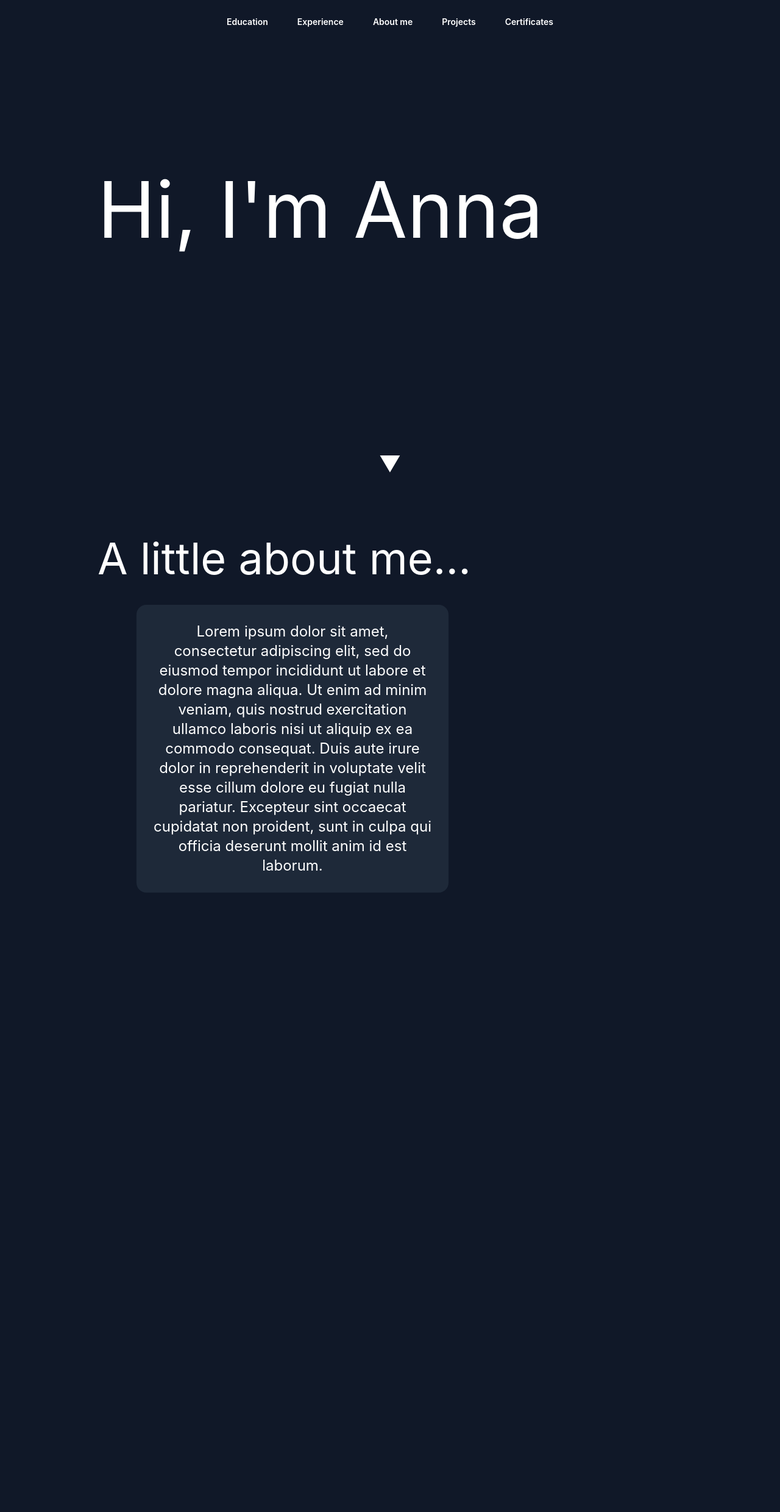
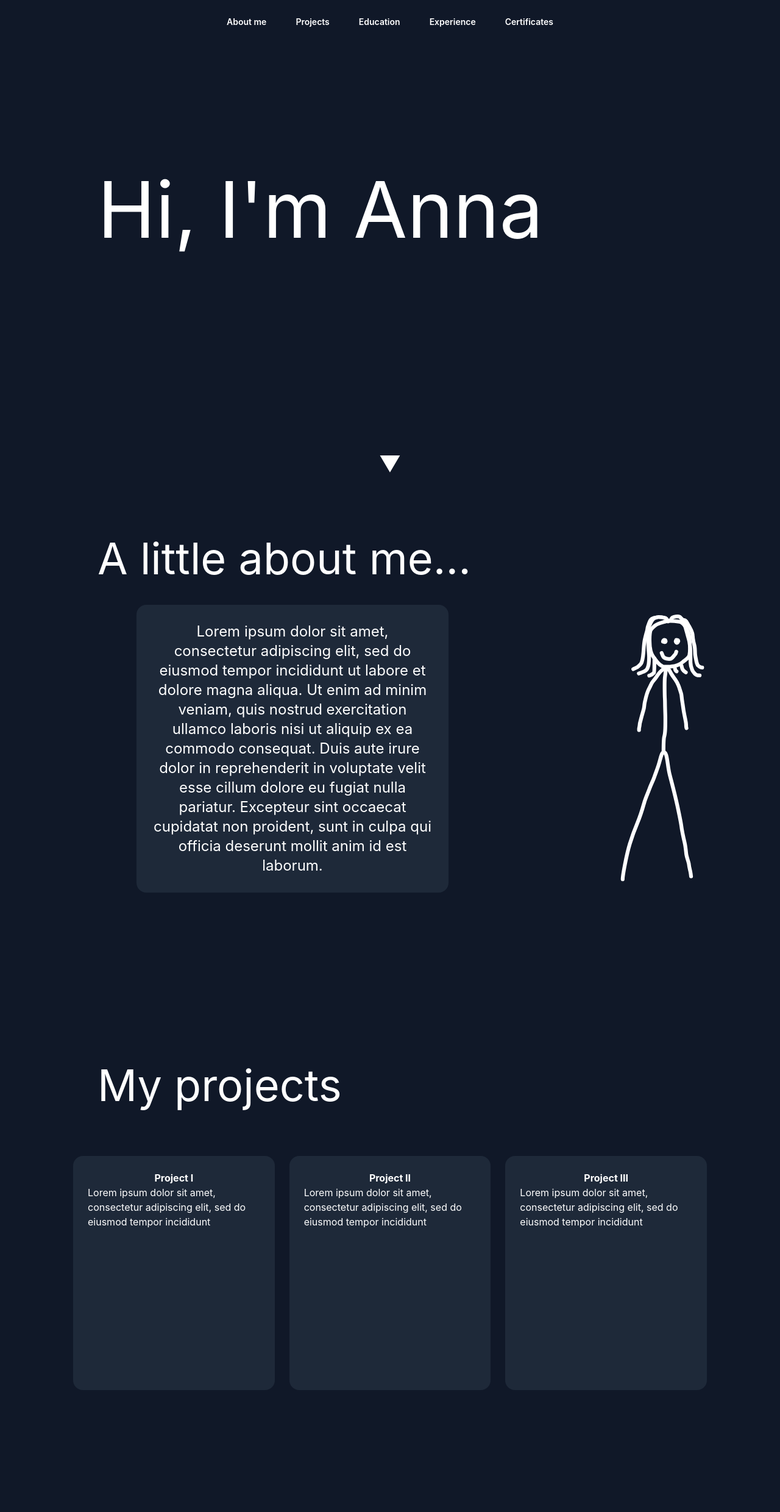
Before and after one commit to AAAc11/resume, a Django app: template cv/templates/cv/home_page.html in a window 1280 px wide. Shown: the whole page at 61% size. Before the commit the page ends 1464 px from the top, so only its background shows below. Run offline with Django 5.2, Linux system fonts and the light colour scheme; the template is opened without the code that fills it, so the values that code supplies are empty.

Commit message:
Add Projects section

```diff
--- a/cv/static/cv/home_page.css
+++ b/cv/static/cv/home_page.css
@@ -9,18 +9,13 @@
     --font-serif: ui-serif, Georgia, Cambria, "Times New Roman", Times, serif;
     --font-mono: ui-monospace, SFMono-Regular, Menlo, Monaco, Consolas, "Liberation Mono",
       "Courier New", monospace;
-    --color-yellow-900: oklch(42.1% 0.095 57.708);
-    --color-green-900: oklch(39.3% 0.095 152.535);
-    --color-blue-50: oklch(97% 0.014 254.604);
-    --color-blue-900: oklch(37.9% 0.146 265.522);
-    --color-violet-900: oklch(38% 0.189 293.745);
     --color-fuchsia-300: oklch(83.3% 0.145 321.434);
     --color-fuchsia-900: oklch(40.1% 0.17 325.612);
-    --color-pink-900: oklch(40.8% 0.153 2.432);
     --color-gray-200: oklch(92.8% 0.006 264.531);
     --color-gray-400: oklch(70.7% 0.022 261.325);
     --color-gray-500: oklch(55.1% 0.027 264.364);
     --color-gray-600: oklch(44.6% 0.03 256.802);
+    --color-gray-700: oklch(37.3% 0.034 259.733);
     --color-gray-800: oklch(27.8% 0.033 256.848);
     --color-gray-900: oklch(21% 0.034 264.665);
     --color-white: #fff;
@@ -47,9 +42,11 @@
     --text-9xl: 8rem;
     --text-9xl--line-height: 1;
     --font-weight-semibold: 600;
+    --font-weight-bold: 700;
     --radius-md: 0.375rem;
     --radius-lg: 0.5rem;
     --radius-2xl: 1rem;
+    --radius-4xl: 2rem;
     --default-font-family: var(--font-sans);
     --default-mono-font-family: var(--font-mono);
   }
@@ -232,38 +226,17 @@
   .z-50 {
     z-index: 50;
   }
-  .row-2 {
-    grid-row: 2;
-  }
-  .row-span-2 {
-    grid-row: span 2 / span 2;
-  }
-  .row-end-1 {
-    grid-row-end: 1;
-  }
-  .row-end-2 {
-    grid-row-end: 2;
-  }
-  .m-4 {
-    margin: calc(var(--spacing) * 4);
-  }
   .m-10 {
     margin: calc(var(--spacing) * 10);
-  }
-  .ml-12 {
-    margin-left: calc(var(--spacing) * 12);
-  }
-  .ml-16 {
-    margin-left: calc(var(--spacing) * 16);
-  }
-  .ml-23 {
-    margin-left: calc(var(--spacing) * 23);
   }
   .ml-26 {
     margin-left: calc(var(--spacing) * 26);
   }
   .flex {
     display: flex;
+  }
+  .grid {
+    display: grid;
   }
   .hidden {
     display: none;
@@ -278,38 +251,62 @@
     width: calc(var(--spacing) * 6);
     height: calc(var(--spacing) * 6);
   }
-  .h-32 {
-    height: calc(var(--spacing) * 32);
+  .h-11 {
+    height: calc(var(--spacing) * 11);
+  }
+  .h-24 {
+    height: calc(var(--spacing) * 24);
+  }
+  .h-50 {
+    height: calc(var(--spacing) * 50);
+  }
+  .h-96 {
+    height: calc(var(--spacing) * 96);
+  }
+  .h-100 {
+    height: calc(var(--spacing) * 100);
+  }
+  .h-110 {
+    height: calc(var(--spacing) * 110);
+  }
+  .h-120 {
+    height: calc(var(--spacing) * 120);
+  }
+  .h-full {
+    height: 100%;
+  }
+  .h-screen {
+    height: 100vh;
   }
   .min-h-screen {
     min-height: 100vh;
   }
-  .w-2 {
-    width: calc(var(--spacing) * 2);
+  .w-24 {
+    width: calc(var(--spacing) * 24);
   }
-  .w-2xs {
-    width: var(--container-2xs);
+  .w-50 {
+    width: calc(var(--spacing) * 50);
   }
-  .w-3 {
-    width: calc(var(--spacing) * 3);
+  .w-90 {
+    width: calc(var(--spacing) * 90);
   }
-  .w-3xl {
-    width: var(--container-3xl);
+  .w-100 {
+    width: calc(var(--spacing) * 100);
   }
-  .w-15 {
-    width: calc(var(--spacing) * 15);
+  .w-110 {
+    width: calc(var(--spacing) * 110);
   }
-  .w-32 {
-    width: calc(var(--spacing) * 32);
+  .w-120 {
+    width: calc(var(--spacing) * 120);
   }
-  .max-w-2xl {
-    max-width: var(--container-2xl);
+  .w-200 {
+    width: calc(var(--spacing) * 200);
+  }
+  .w-auto {
+    width: auto;
   }
   .max-w-lg {
     max-width: var(--container-lg);
-  }
-  .max-w-md {
-    max-width: var(--container-md);
   }
   .border-collapse {
     border-collapse: collapse;
@@ -317,11 +314,35 @@
   .resize {
     resize: both;
   }
+  .snap-y {
+    scroll-snap-type: y var(--tw-scroll-snap-strictness);
+  }
+  .snap-mandatory {
+    --tw-scroll-snap-strictness: mandatory;
+  }
+  .snap-proximity {
+    --tw-scroll-snap-strictness: proximity;
+  }
+  .snap-start {
+    scroll-snap-align: start;
+  }
+  .grid-cols-1 {
+    grid-template-columns: repeat(1, minmax(0, 1fr));
+  }
+  .grid-cols-3 {
+    grid-template-columns: repeat(3, minmax(0, 1fr));
+  }
   .flex-col {
     flex-direction: column;
   }
+  .flex-row {
+    flex-direction: row;
+  }
   .items-center {
     align-items: center;
+  }
+  .justify-around {
+    justify-content: space-around;
   }
   .justify-between {
     justify-content: space-between;
@@ -329,8 +350,38 @@
   .justify-center {
     justify-content: center;
   }
+  .justify-evenly {
+    justify-content: space-evenly;
+  }
   .justify-start {
     justify-content: flex-start;
+  }
+  .justify-stretch {
+    justify-content: stretch;
+  }
+  .gap-6 {
+    gap: calc(var(--spacing) * 6);
+  }
+  .gap-7 {
+    gap: calc(var(--spacing) * 7);
+  }
+  .gap-10 {
+    gap: calc(var(--spacing) * 10);
+  }
+  .gap-15 {
+    gap: calc(var(--spacing) * 15);
+  }
+  .gap-20 {
+    gap: calc(var(--spacing) * 20);
+  }
+  .gap-40 {
+    gap: calc(var(--spacing) * 40);
+  }
+  .overflow-hidden {
+    overflow: hidden;
+  }
+  .overflow-y-scroll {
+    overflow-y: scroll;
   }
   .scroll-smooth {
     scroll-behavior: smooth;
@@ -372,50 +420,29 @@
   .p-7 {
     padding: calc(var(--spacing) * 7);
   }
-  .p-10 {
-    padding: calc(var(--spacing) * 10);
-  }
-  .px-6 {
-    padding-inline: calc(var(--spacing) * 6);
-  }
-  .py-8 {
-    padding-block: calc(var(--spacing) * 8);
-  }
-  .py-20 {
-    padding-block: calc(var(--spacing) * 20);
-  }
   .pt-10 {
     padding-top: calc(var(--spacing) * 10);
+  }
+  .pt-15 {
+    padding-top: calc(var(--spacing) * 15);
   }
   .pt-20 {
     padding-top: calc(var(--spacing) * 20);
   }
-  .pt-40 {
-    padding-top: calc(var(--spacing) * 40);
-  }
-  .pt-50 {
-    padding-top: calc(var(--spacing) * 50);
+  .pt-30 {
+    padding-top: calc(var(--spacing) * 30);
   }
   .pt-70 {
     padding-top: calc(var(--spacing) * 70);
   }
+  .pr-30 {
+    padding-right: calc(var(--spacing) * 30);
+  }
   .pb-5 {
     padding-bottom: calc(var(--spacing) * 5);
   }
-  .pb-40 {
-    padding-bottom: calc(var(--spacing) * 40);
-  }
   .pb-50 {
     padding-bottom: calc(var(--spacing) * 50);
-  }
-  .pl-5 {
-    padding-left: calc(var(--spacing) * 5);
-  }
-  .pl-10 {
-    padding-left: calc(var(--spacing) * 10);
-  }
-  .pl-20 {
-    padding-left: calc(var(--spacing) * 20);
   }
   .pl-30 {
     padding-left: calc(var(--spacing) * 30);
@@ -483,6 +483,10 @@
     font-size: var(--text-sm);
     line-height: calc(var(--spacing) * 6);
   }
+  .font-bold {
+    --tw-font-weight: var(--font-weight-bold);
+    font-weight: var(--font-weight-bold);
+  }
   .font-semibold {
     --tw-font-weight: var(--font-weight-semibold);
     font-weight: var(--font-weight-semibold);
@@ -554,11 +540,11 @@
       padding-inline: calc(var(--spacing) * 8);
     }
   }
-  @media (prefers-color-scheme: dark) {
-    .dark\:bg-gray-800 {
-      background-color: var(--color-gray-800);
-    }
-  }
+}
+@property --tw-scroll-snap-strictness {
+  syntax: "*";
+  inherits: false;
+  initial-value: proximity;
 }
 @property --tw-border-style {
   syntax: "*";
@@ -569,71 +555,6 @@
   syntax: "*";
   inherits: false;
 }
-@property --tw-shadow {
-  syntax: "*";
-  inherits: false;
-  initial-value: 0 0 #0000;
-}
-@property --tw-shadow-color {
-  syntax: "*";
-  inherits: false;
-}
-@property --tw-shadow-alpha {
-  syntax: "<percentage>";
-  inherits: false;
-  initial-value: 100%;
-}
-@property --tw-inset-shadow {
-  syntax: "*";
-  inherits: false;
-  initial-value: 0 0 #0000;
-}
-@property --tw-inset-shadow-color {
-  syntax: "*";
-  inherits: false;
-}
-@property --tw-inset-shadow-alpha {
-  syntax: "<percentage>";
-  inherits: false;
-  initial-value: 100%;
-}
-@property --tw-ring-color {
-  syntax: "*";
-  inherits: false;
-}
-@property --tw-ring-shadow {
-  syntax: "*";
-  inherits: false;
-  initial-value: 0 0 #0000;
-}
-@property --tw-inset-ring-color {
-  syntax: "*";
-  inherits: false;
-}
-@property --tw-inset-ring-shadow {
-  syntax: "*";
-  inherits: false;
-  initial-value: 0 0 #0000;
-}
-@property --tw-ring-inset {
-  syntax: "*";
-  inherits: false;
-}
-@property --tw-ring-offset-width {
-  syntax: "<length>";
-  inherits: false;
-  initial-value: 0px;
-}
-@property --tw-ring-offset-color {
-  syntax: "*";
-  inherits: false;
-  initial-value: #fff;
-}
-@property --tw-ring-offset-shadow {
-  syntax: "*";
-  inherits: false;
-  initial-value: 0 0 #0000;
-}
 @property --tw-outline-style {
   syntax: "*";
   inherits: false;
@@ -642,22 +563,9 @@
 @layer properties {
   @supports ((-webkit-hyphens: none) and (not (margin-trim: inline))) or ((-moz-orient: inline) and (not (color:rgb(from red r g b)))) {
     *, ::before, ::after, ::backdrop {
+      --tw-scroll-snap-strictness: proximity;
       --tw-border-style: solid;
       --tw-font-weight: initial;
-      --tw-shadow: 0 0 #0000;
-      --tw-shadow-color: initial;
-      --tw-shadow-alpha: 100%;
-      --tw-inset-shadow: 0 0 #0000;
-      --tw-inset-shadow-color: initial;
-      --tw-inset-shadow-alpha: 100%;
-      --tw-ring-color: initial;
-      --tw-ring-shadow: 0 0 #0000;
-      --tw-inset-ring-color: initial;
-      --tw-inset-ring-shadow: 0 0 #0000;
-      --tw-ring-inset: initial;
-      --tw-ring-offset-width: 0px;
-      --tw-ring-offset-color: #fff;
-      --tw-ring-offset-shadow: 0 0 #0000;
       --tw-outline-style: solid;
     }
   }
--- a/cv/templates/cv/home_page.html
+++ b/cv/templates/cv/home_page.html
@@ -18,10 +18,10 @@
                         </button>
                     </div>
                     <div class="hidden lg:flex lg:gap-x-12">
+                        <a href="#about" class="text-sm/6 font-semibold text-white hover:text-gray-400">About me</a>
+                        <a href="#projects" class="text-sm/6 font-semibold text-white hover:text-gray-400">Projects</a>
                         <a href="#" class="text-sm/6 font-semibold text-white hover:text-gray-400">Education</a>
                         <a href="#" class="text-sm/6 font-semibold text-white hover:text-gray-400">Experience</a>
-                        <a href="#about" class="text-sm/6 font-semibold text-white hover:text-gray-400">About me</a>
-                        <a href="#" class="text-sm/6 font-semibold text-white hover:text-gray-400">Projects</a>
                         <a href="#" class="text-sm/6 font-semibold text-white hover:text-gray-400">Certificates</a>
                     </div>
                 </nav>
@@ -36,10 +36,30 @@
             </div>
             <section id="about" class="flex flex-col justify-start pl-30 pt-10 pb-50">
                 <h1 class="text-7xl font-sans text-white m-10">A little about me...</h1>
-                <div class=" max-w-lg rounded-2xl bg-gray-800 flex items-center justify-center p-7 ml-26">
-                    <p class="text-white text-center text-2xl">
-                        Lorem ipsum dolor sit amet, consectetur adipiscing elit, sed do eiusmod tempor incididunt ut labore et dolore magna aliqua. Ut enim ad minim veniam, quis nostrud exercitation ullamco laboris nisi ut aliquip ex ea commodo consequat. Duis aute irure dolor in reprehenderit in voluptate velit esse cillum dolore eu fugiat nulla pariatur. Excepteur sint occaecat cupidatat non proident, sunt in culpa qui officia deserunt mollit anim id est laborum.
-                    </p>
+                <div class="flex flex-row items-center gap-40">
+                    <div class="max-w-lg rounded-2xl bg-gray-800 flex items-center justify-center p-7 ml-26">
+                        <p class="text-white text-center text-2xl">
+                            Lorem ipsum dolor sit amet, consectetur adipiscing elit, sed do eiusmod tempor incididunt ut labore et dolore magna aliqua. Ut enim ad minim veniam, quis nostrud exercitation ullamco laboris nisi ut aliquip ex ea commodo consequat. Duis aute irure dolor in reprehenderit in voluptate velit esse cillum dolore eu fugiat nulla pariatur. Excepteur sint occaecat cupidatat non proident, sunt in culpa qui officia deserunt mollit anim id est laborum.
+                        </p>
+                    </div>
+                    <img src="{% static 'cv/stick_woman.svg' %}" alt="Stick woman" class="w-110 h-110">
+                </div>
+            </section>
+            <section id="projects" class="flex flex-col justify-start pl-30 pr-30 pb-50 pt-10">
+                <h1 class="text-7xl font-sans text-white m-10">My projects</h1>
+                <div class="grid grid-cols-3 gap-6 pt-10">
+                    <div class="flex flex-col items-center rounded-2xl bg-gray-800 p-6 h-96 hover:bg-gray-700">
+                        <h2 class="text-white font-bold">Project I</h2>
+                        <p class="text-white">Lorem ipsum dolor sit amet, consectetur adipiscing elit, sed do eiusmod tempor incididunt</p>
+                    </div>
+                    <div class="flex flex-col items-center rounded-2xl bg-gray-800 p-6 h-96 hover:bg-gray-700">
+                        <h2 class="text-white font-bold">Project II</h2>
+                        <p class="text-white">Lorem ipsum dolor sit amet, consectetur adipiscing elit, sed do eiusmod tempor incididunt</p>
+                    </div>
+                    <div class="flex flex-col items-center rounded-2xl bg-gray-800 p-6 h-96 hover:bg-gray-700">
+                        <h2 class="text-white font-bold">Project III</h2>
+                        <p class="text-white">Lorem ipsum dolor sit amet, consectetur adipiscing elit, sed do eiusmod tempor incididunt</p>
+                    </div>
                 </div>
             </section>
         </div>
```
Also changed, not shown: other parts of cv/static/cv/home_page.css (+18 -69 lines), cv/static/cv/stick_woman.svg (added).
